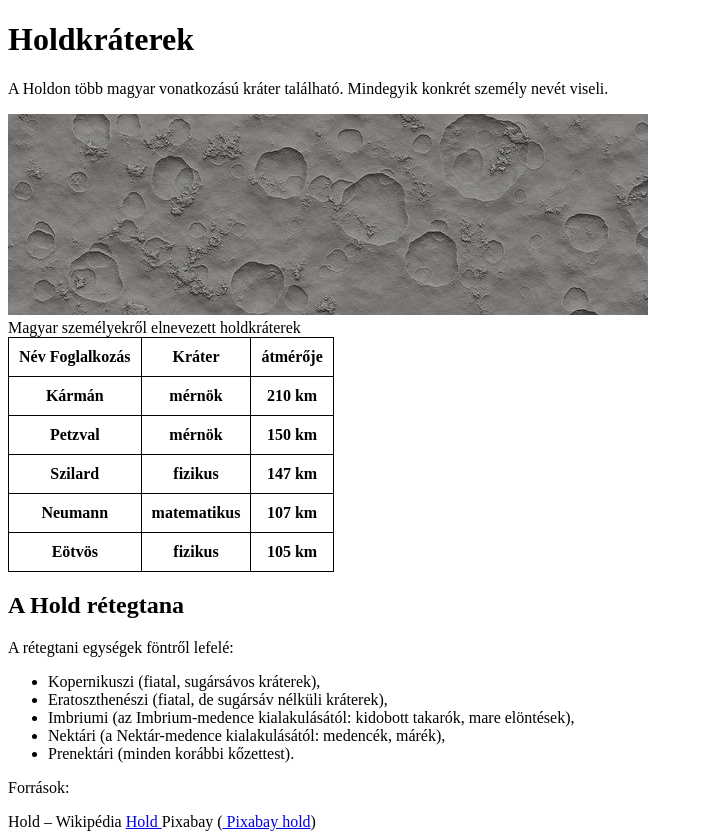
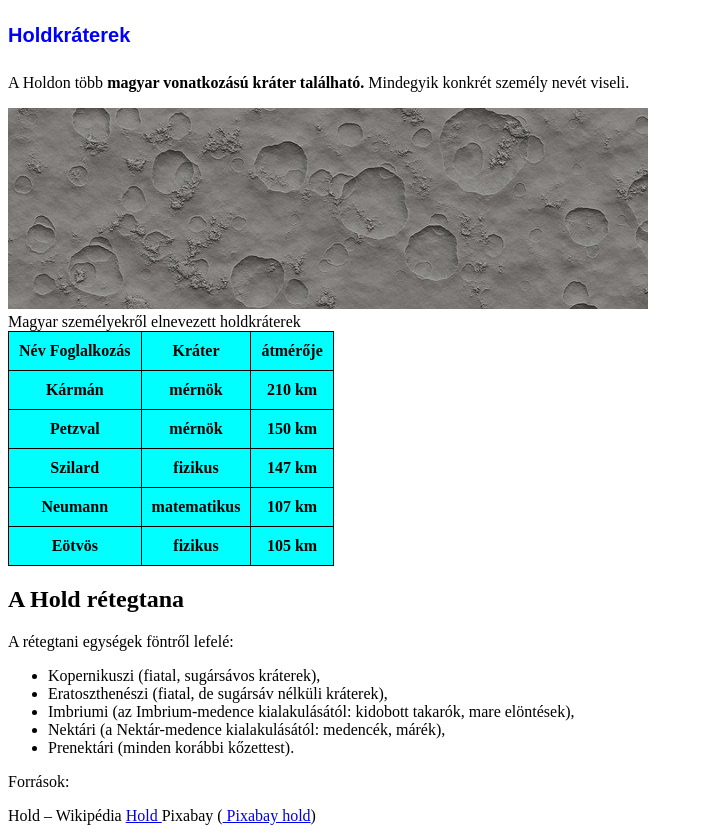
Before and after one commit to Istvan987/240926PfeifferIstvan, a plain HTML site: page index.html in a window 1280 px wide. Shown: the whole page, without its empty margins (0-703 px from the left). Drawn offline with Linux system fonts and the light colour scheme.

Commit message:
kész CSS

```diff
--- a/index.html
+++ b/index.html
@@ -8,7 +8,7 @@
 </head>
 <body>
     <h1>Holdkráterek</h1>
-    <p>A Holdon több magyar vonatkozású kráter található. Mindegyik konkrét személy nevét viseli.</p>
+    <p>A Holdon több <span id="vastag"> magyar vonatkozású kráter található.</span> Mindegyik konkrét személy nevét viseli.</p>
     <img src="kraterek.jpg" alt="Holdkráterekről készült fotó"> <br>
         <caption>Magyar személyekről elnevezett holdkráterek</caption>
     <table>
--- a/stilus.css
+++ b/stilus.css
@@ -9,3 +9,20 @@ td,th {
 
 
 /* További beállítások a feladat szerint */
+h1{
+        /*Szinállitás*/
+        color: blue;
+        font-family: Arial, Helvetica, sans-serif;
+        font-size: 20px;
+        line-height: 45px;
+}
+
+#vastag{
+        font-weight: bold;
+}
+caption{
+        font-style: italic;
+}
+table{
+        background-color: aqua;
+}
```
